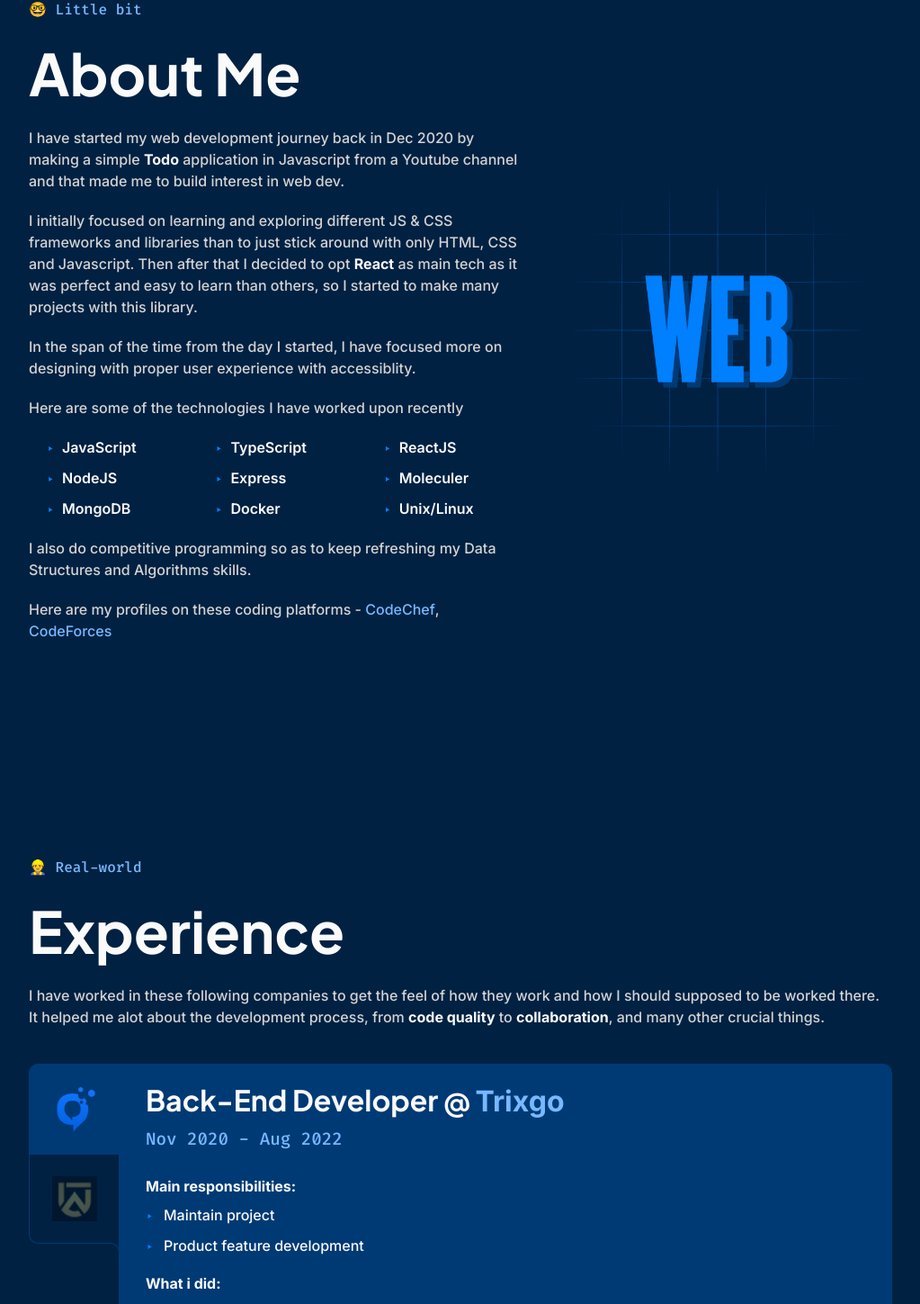
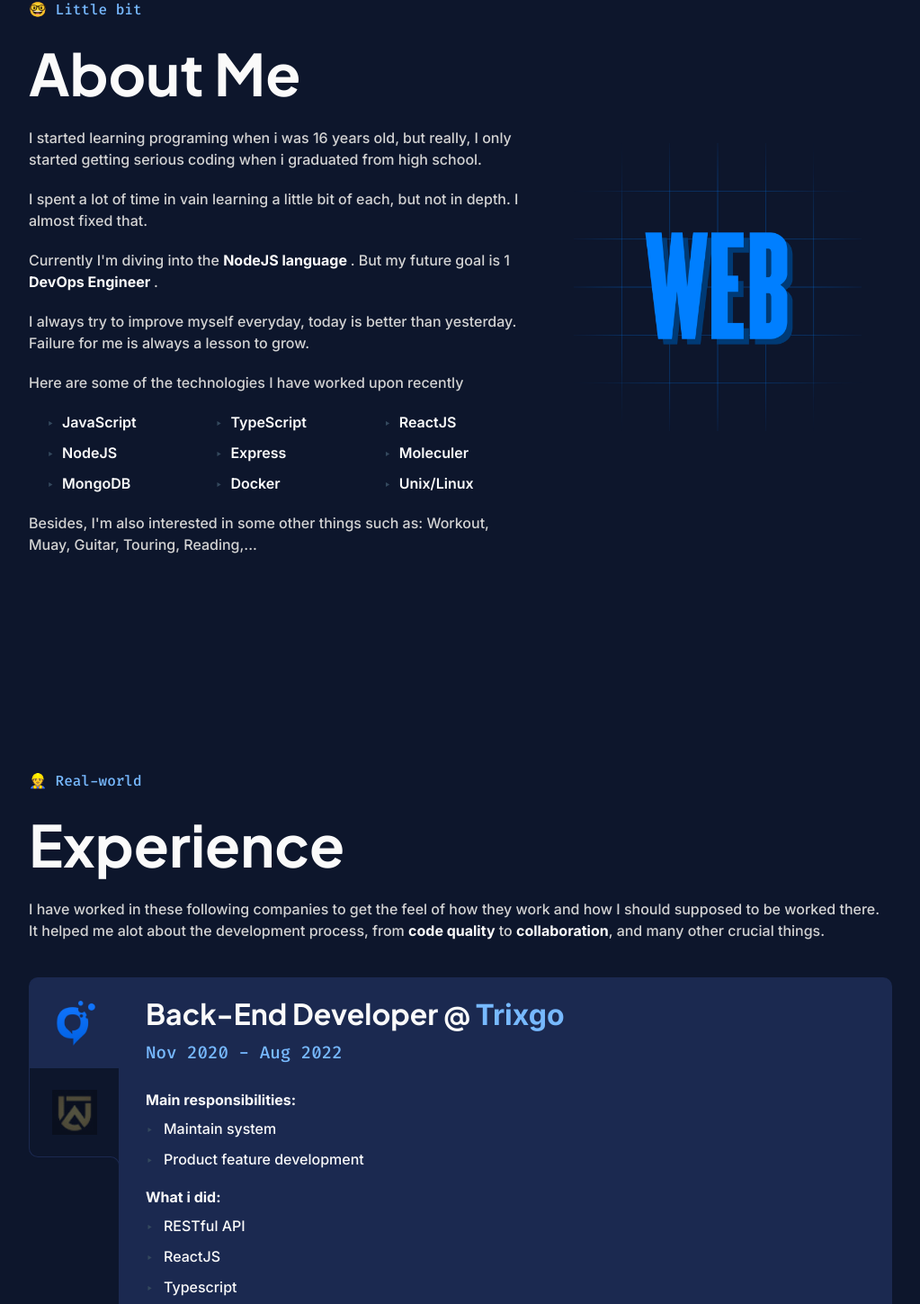
Before and after one commit to vhm205/portfolio, a Next.js app: page / in a window 1280 px wide. Shown: the part 910-2359 px from the top of the page at 90% size, without its empty margins (128-1151 px from the left). Built offline with nearby package versions, Linux system fonts and the light colour scheme.

Commit message:
Done Portfolio

```diff
--- a/components/About.js
+++ b/components/About.js
@@ -35,7 +35,7 @@
           ))}
         </ul>
         <p>{data.about.descriptions[data.about.descriptions.length - 1]}</p>
-        <p>
+        {/* <p>
           Here are my profiles on these coding platforms -{" "}
           {data.about.cp.map((each, i) => (
             <Fragment key={i}>
@@ -45,7 +45,7 @@
               {i !== data.about.cp.length - 1 && ", "}
             </Fragment>
           ))}
-        </p>
+        </p> */}
       </div>
       <div className={styles.imageContainer}>
         <Img
--- a/public/metadata.json
+++ b/public/metadata.json
@@ -2,7 +2,7 @@
   "firstname": "Vũ",
   "lastname": "Minh",
   "shortname": "VHM",
-  "description": "I'm a <b>Back-End developer</b> living in Bien Hoa - Viet Nam. I have a passion for code and things related to technology. <b>My goal</b> is to become a <b> DevOps Engineer </b>. Besides, I also like sports activities like swimming, workout, running, muay, guitar...",
+  "description": "I'm a Web developer living in Bien Hoa - Viet Nam. I have a passion for code and things related to technology...",
   "resume": "https://www.topcv.vn/xem-cv/CggMWVtQVFQHVFVdBQAPDFQCVAEKVFgHBFBbAQb9d6",
   "pic": "_avatar.png",
   "picAlt": "VU HUYNH MINH",
@@ -33,10 +33,11 @@
   ],
   "about": {
     "descriptions": [
-      "I have started my web development journey back in Dec 2020 by making a simple <b>Todo</b> application in Javascript from a Youtube channel and that made me to build interest in web dev.",
-      "I initially focused on learning and exploring different JS & CSS frameworks and libraries than to just stick around with only HTML, CSS and Javascript. Then after that I decided to opt <b>React</b> as main tech as it was perfect and easy to learn than others, so I started to make many projects with this library.",
-      "In the span of the time from the day I started, I have focused more on designing with proper user experience with accessiblity.",
-      "I also do competitive programming so as to keep refreshing my Data Structures and Algorithms skills."
+      "I started learning programing when i was 16 years old, but really, I only started getting serious coding when i graduated from high school.",
+      "I spent a lot of time in vain learning a little bit of each, but not in depth. I almost fixed that.",
+      "Currently I'm diving into the <b> NodeJS language </b>. But my future goal is 1 <b> DevOps Engineer </b>.",
+      "I always try to improve myself everyday, today is better than yesterday. Failure for me is always a lesson to grow.",
+      "Besides, I'm also interested in some other things such as: Workout, Muay, Guitar, Touring, Reading,..."
     ],
     "skills": [
       "JavaScript",
@@ -71,7 +72,7 @@
       "link": "https://trixgo.com/",
       "position": "Back-End Developer",
       "descriptions": [
-        "Maintain project",
+        "Maintain system",
         "Product feature development"
       ],
       "did": [
@@ -99,8 +100,8 @@
       "did": [
         "Worker Thread",
         "Message Queue",
-        "VPS Deployment",
-        "RBAC",
+        "Server Deployment",
+        "Role Base Access Control",
         "Auto backup DB"
       ]
     }
--- a/styles/globals.css
+++ b/styles/globals.css
@@ -18,10 +18,17 @@
 }
 
 :root {
-  --color-blue: #007fff;
-  --color-blue-mid: #006ad5;
-  --color-blue-dark: #003a75;
-  --color-blue-dark-2: #002142;
+  /* --color-blue: #007fff;
+  --color-blue-mid: #006ad5; */
+  --color-blue: #34495e;
+  --color-blue-mid: #2c3e50;
+
+  /* --color-blue-dark: #003a75;
+  --color-blue-dark-2: #002142; */
+
+  --color-blue-dark: #1b2950;
+  --color-blue-dark-2: #0d162c;
+
   --color-blue-light: #d0e7ff;
   --color-blue-light-2: #77b9ff;
   --color-black: #202020;
```
